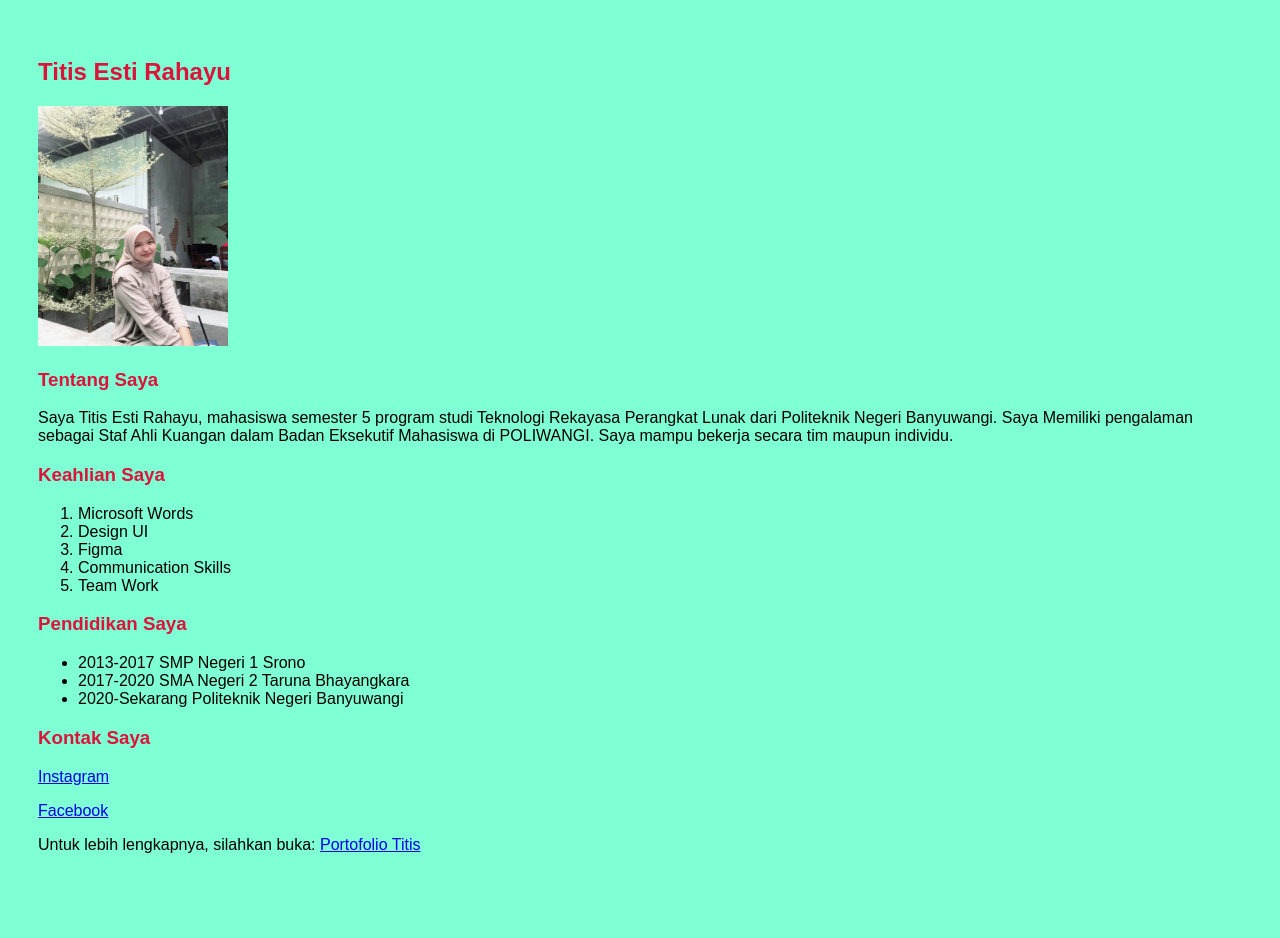
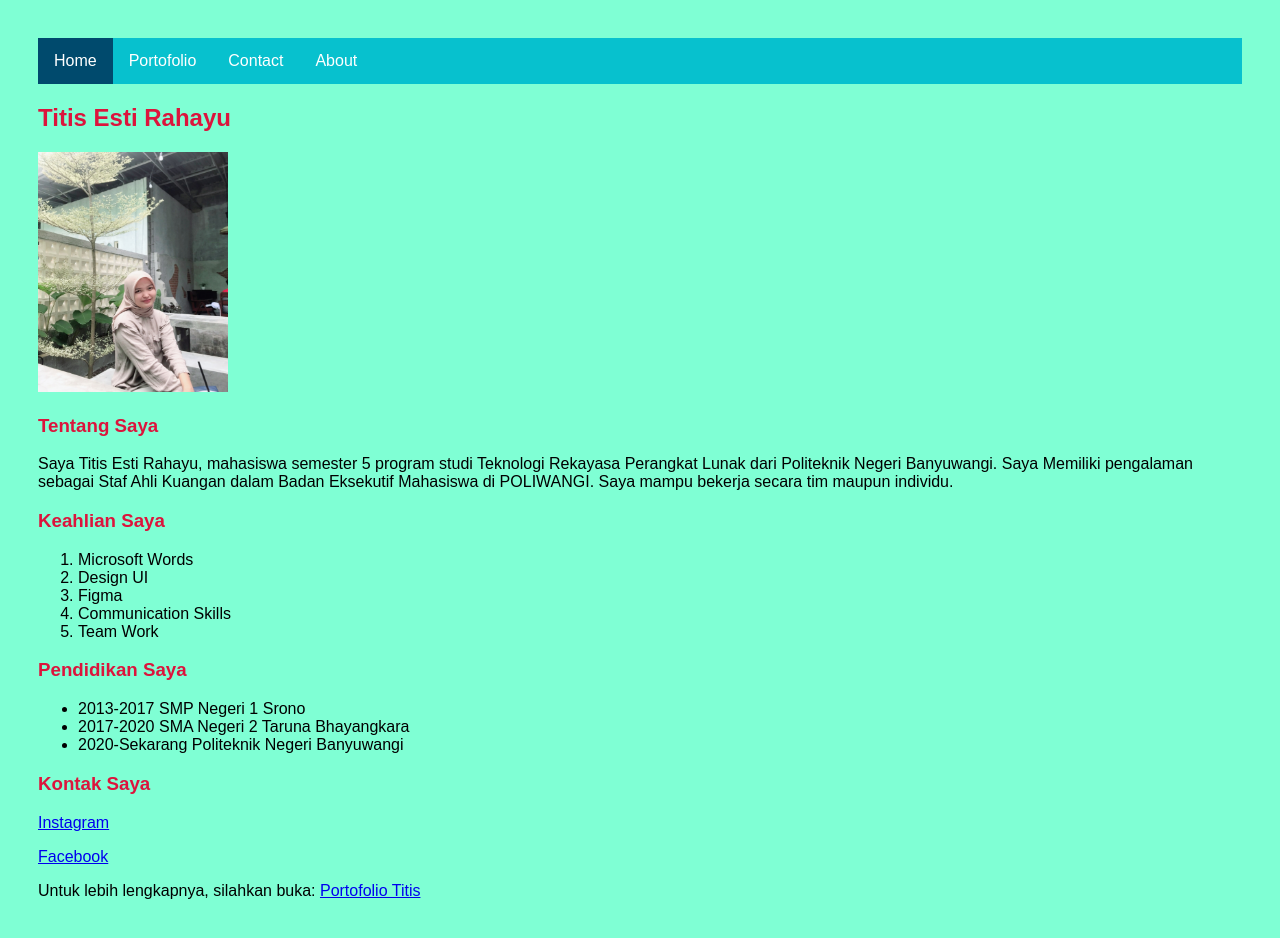
Before and after one commit to titisesti/web-basic-seal, a plain HTML site: page index.html in a window 1280 px wide. Before the commit the page ends 908 px from the top, so only its background shows below. Drawn offline with Linux system fonts and the light colour scheme.

Commit message:
add menu

```diff
--- a/biodata.html
+++ b/index.html
@@ -6,8 +6,16 @@
     <meta name="viewport" content="width=device-width, initial-scale=1.0">
     <title>Biodata Titis</title>
     <link rel="stylesheet" type="text/css" href="style.css">
+
 </head>
     <body>
+        <ul class="navbar">
+            <li><a class="active" href="index.html">Home</a></li>
+            <li><a href="portofolio.html">Portofolio</a></li>
+            <li><a href="#contact">Contact</a></li>
+            <li><a href="#about">About</a></li>
+        </ul>
+
         <h2>Titis Esti Rahayu</h2>
         <img src="titis.jpg" width="190" height="240">
         <h3>Tentang Saya</h3>
--- a/style.css
+++ b/style.css
@@ -42,3 +42,32 @@ body {
     font-size: 100%;
     padding: 30px;
 }
+
+/* navbar */
+.navbar{
+    list-style-type: none;
+    margin: 0;
+    padding: 0;
+    overflow: hidden;
+    background-color: rgb(7, 193, 206);
+  }
+
+.navbar li {
+    float: left;
+  }
+
+.active {
+    background-color: #004a6d;
+  }
+
+.navbar li a {
+    display: block;
+    color: white;
+    text-align: center;
+    padding: 14px 16px;
+    text-decoration: none;
+  }
+
+.navbar li a:hover {
+    background-color: rgb(216, 37, 91);
+  }
```
Also changed, not shown: portofolio.html (+6 -1 lines).
